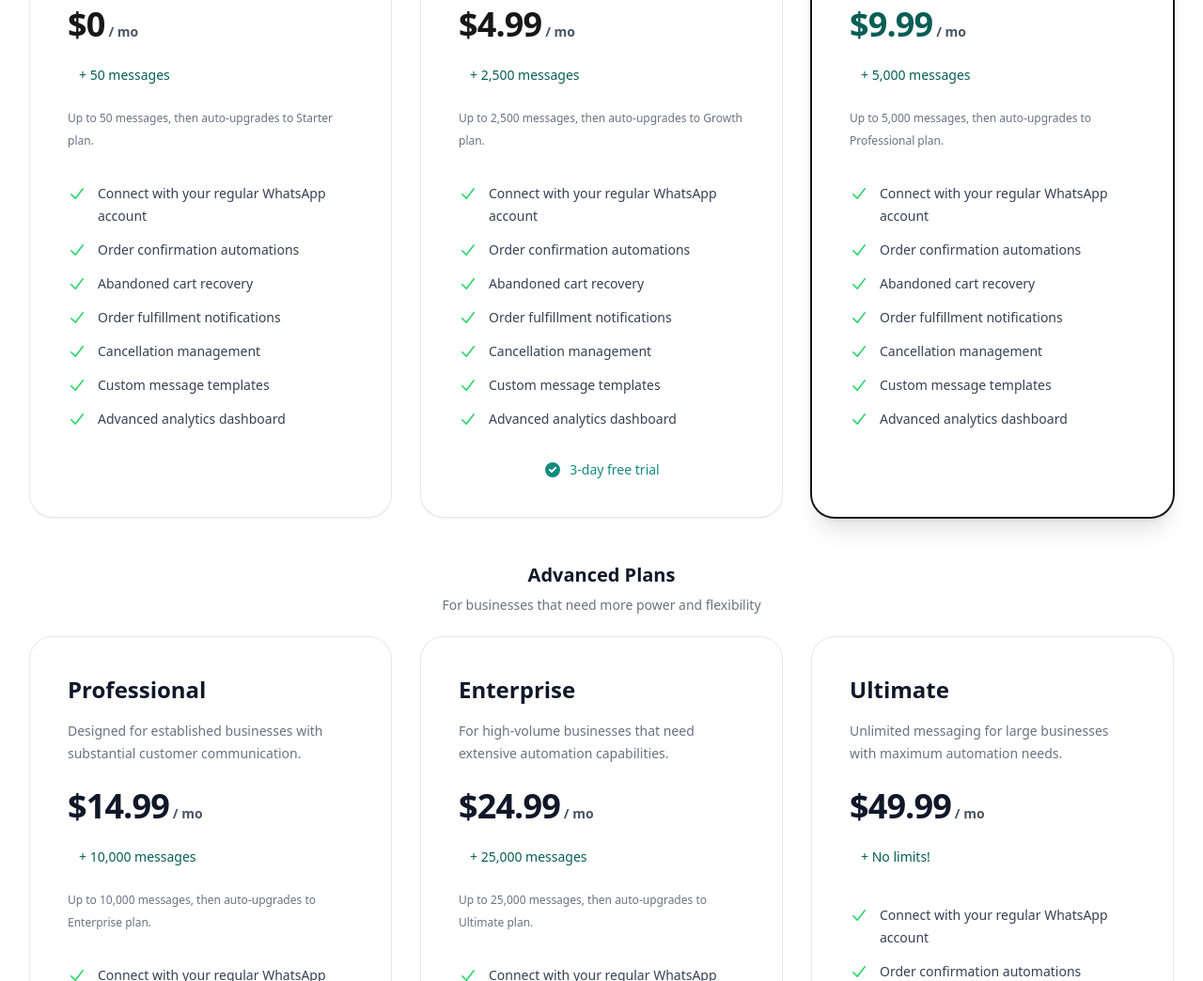
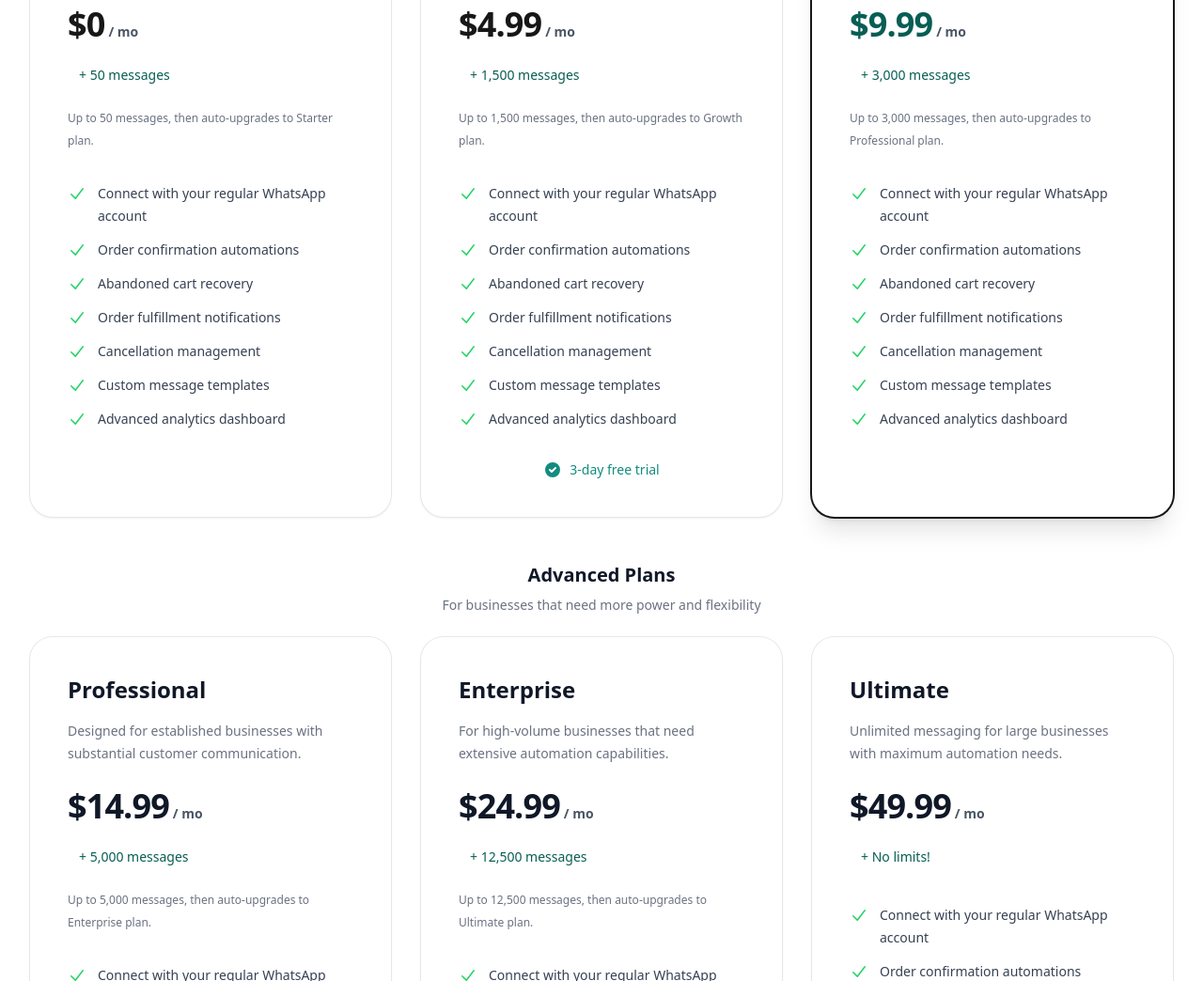
Before and after one commit to WhatFlow/whatflow.github.io, a Next.js app: page /pricing in a window 1280 px wide. Shown: the part 766-1810 px from the top of the page at 94% size. Built offline with nearby package versions, Linux system fonts and the light colour scheme.

Commit message:
Update pricing limits and next tier descriptions for Starter, Growth, Professional, and Enterprise plans

```diff
--- a/src/components/Pricing.tsx
+++ b/src/components/Pricing.tsx
@@ -24,8 +24,8 @@ export default function Pricing() {
       name: 'Starter',
       description: 'Ideal for small businesses beginning to leverage WhatsApp automation.',
       price: '$4.99',
-      limit: '2,500 messages',
-      nextTier: 'Up to 2,500 messages, then auto-upgrades to Growth plan.',
+      limit: '1,500 messages',
+      nextTier: 'Up to 1,500 messages, then auto-upgrades to Growth plan.',
       featured: false,
       additionalFeature: '3-day free trial'
     },
@@ -33,8 +33,8 @@ export default function Pricing() {
       name: 'Growth',
       description: 'Perfect for growing businesses with increasing automation needs.',
       price: '$9.99',
-      limit: '5,000 messages',
-      nextTier: 'Up to 5,000 messages, then auto-upgrades to Professional plan.',
+      limit: '3,000 messages',
+      nextTier: 'Up to 3,000 messages, then auto-upgrades to Professional plan.',
       featured: true,
       popular: 'Most Popular'
     },
@@ -42,16 +42,16 @@ export default function Pricing() {
       name: 'Professional',
       description: 'Designed for established businesses with substantial customer communication.',
       price: '$14.99',
-      limit: '10,000 messages',
-      nextTier: 'Up to 10,000 messages, then auto-upgrades to Enterprise plan.',
+      limit: '5,000 messages',
+      nextTier: 'Up to 5,000 messages, then auto-upgrades to Enterprise plan.',
       featured: false
     },
     {
       name: 'Enterprise',
       description: 'For high-volume businesses that need extensive automation capabilities.',
       price: '$24.99',
-      limit: '25,000 messages',
-      nextTier: 'Up to 25,000 messages, then auto-upgrades to Ultimate plan.',
+      limit: '12,500 messages',
+      nextTier: 'Up to 12,500 messages, then auto-upgrades to Ultimate plan.',
       featured: false
     },
     {
```
